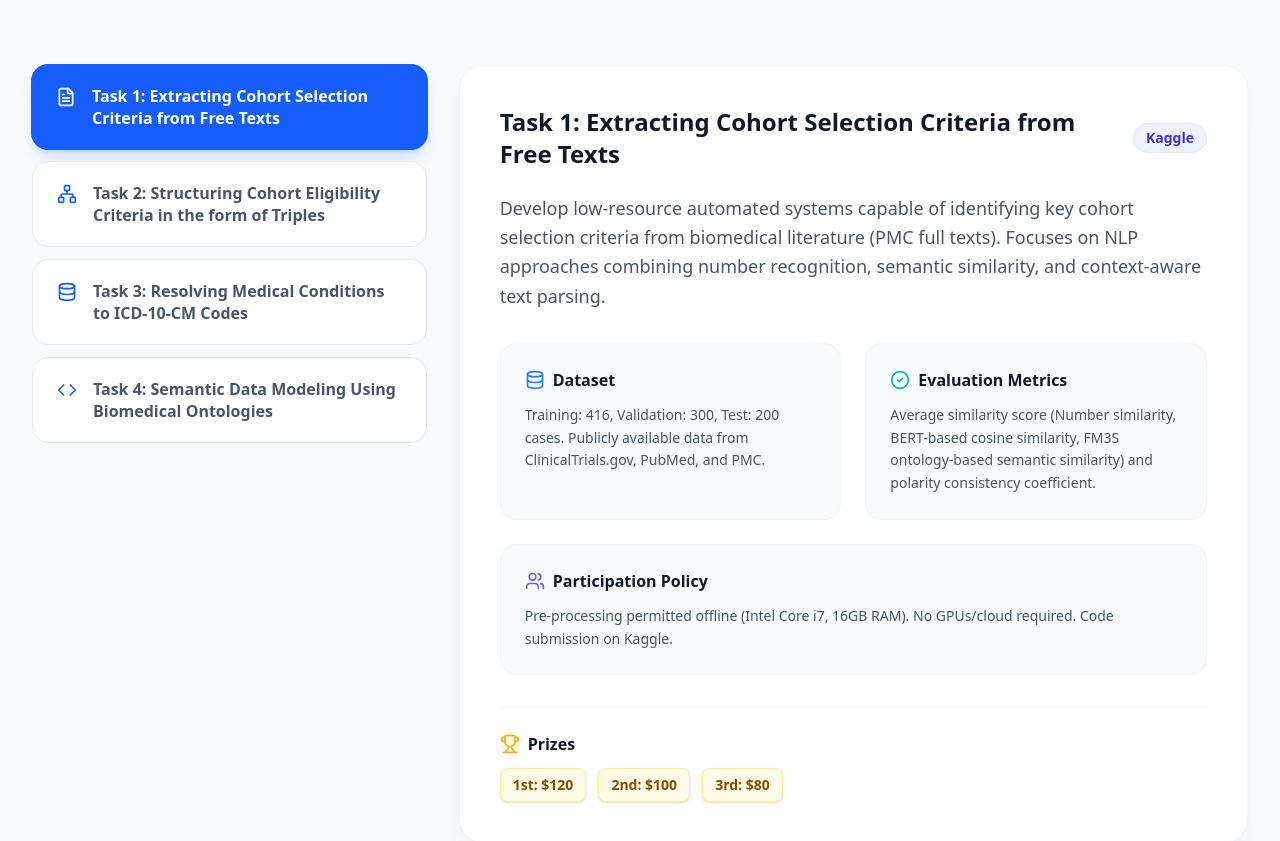
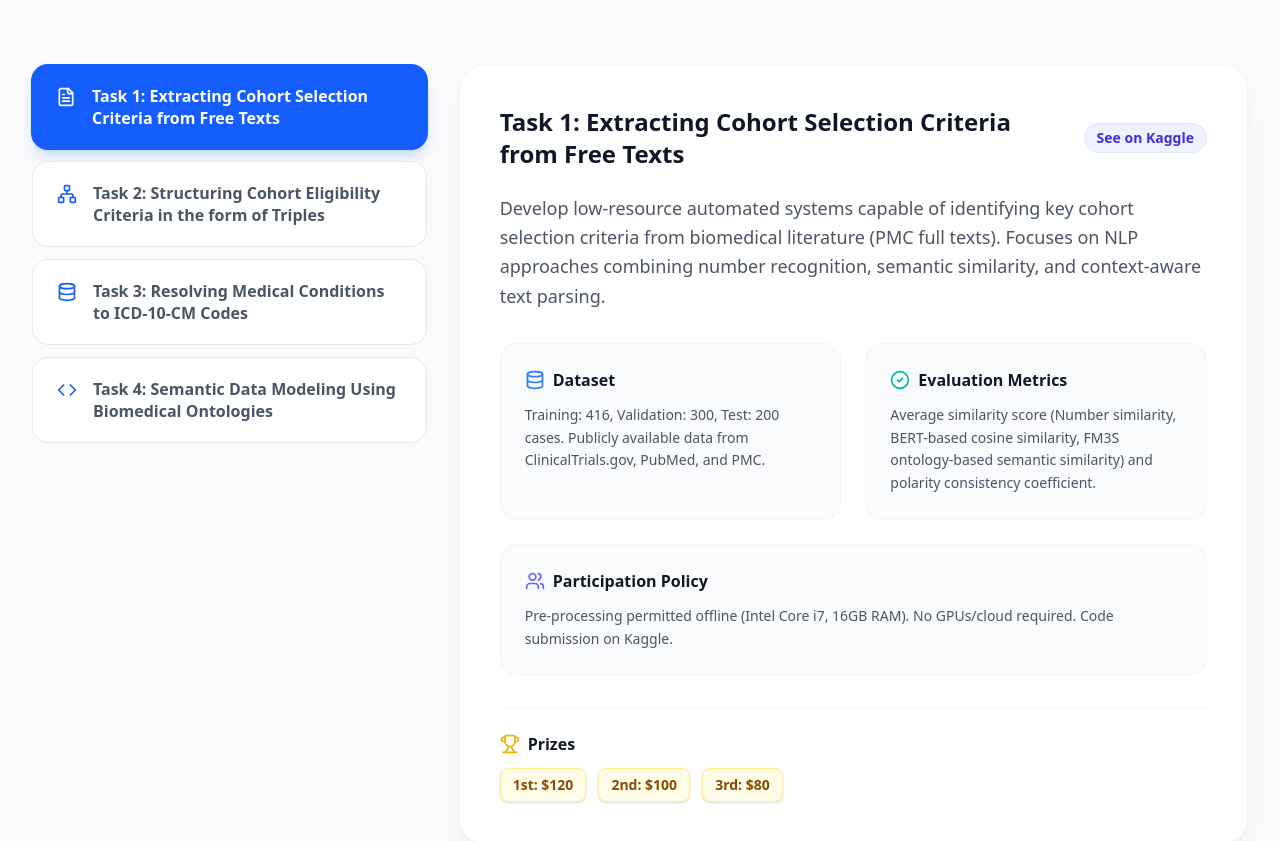
Before and after one commit to csisc/CohortX-MICCAI, a React (Vite) app: page / in a window 1280 px wide. Shown: the part 2003-2844 px from the top of the page. Built offline with nearby package versions, Linux system fonts and the light colour scheme.

Commit message:
Update task title and platform link
Removed link from task title and added link to platform.

```diff
--- a/src/components/Tasks.tsx
+++ b/src/components/Tasks.tsx
@@ -81,7 +81,7 @@ export default function Tasks() {
                 <div className={`mt-0.5 ${activeTask === task.id ? 'text-white' : 'text-blue-600'}`}>
                   {task.icon}
                 </div>
-                <span className="font-semibold text-sm sm:text-base leading-snug"><a href={task.url}>{task.title}</a></span>
+                <span className="font-semibold text-sm sm:text-base leading-snug">{task.title}</span>
               </button>
             ))}
           </div>
@@ -102,7 +102,7 @@ export default function Tasks() {
                     <div className="flex items-center justify-between mb-6">
                       <h3 className="text-2xl font-bold text-gray-900 pr-4">{task.title}</h3>
                       <span className="hidden sm:inline-flex items-center px-3 py-1 rounded-full text-sm font-semibold bg-indigo-50 text-indigo-700 border border-indigo-100 whitespace-nowrap">
-                        {task.platform}
+                        <a href={task.url}>See on {task.platform}</a>
                       </span>
                     </div>
 
```
